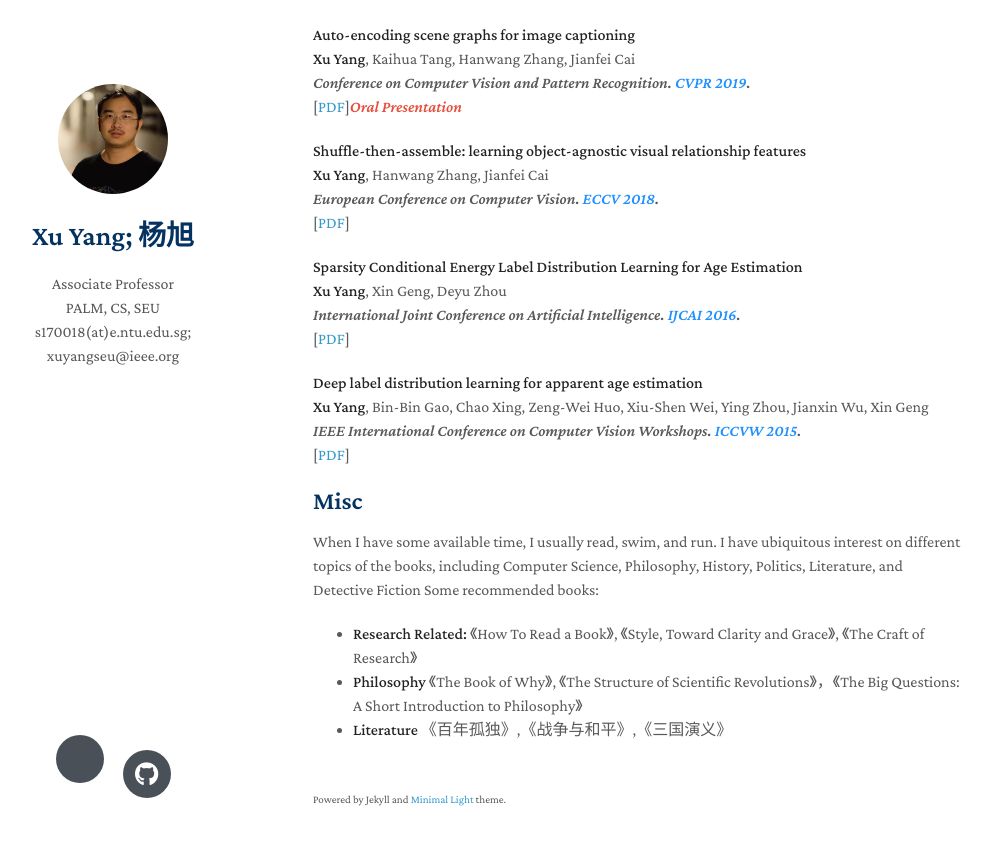
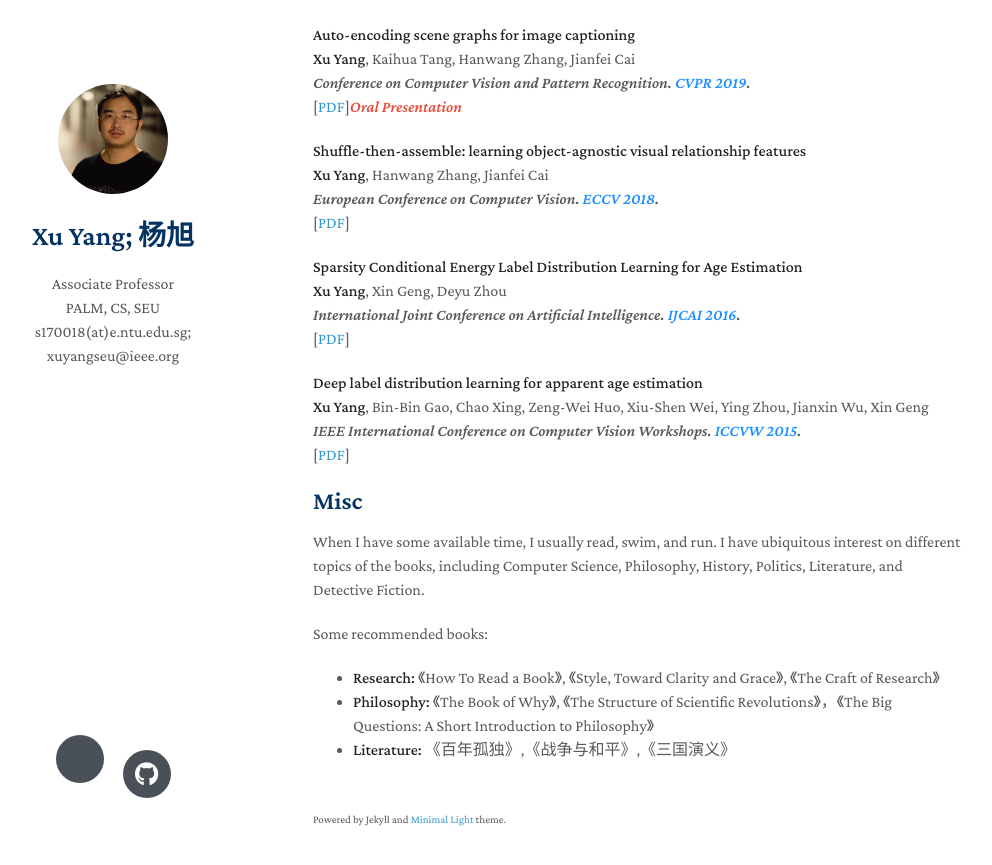
Before and after one commit to yxPALMweb/yxPALMweb.github.io, a Jekyll site: the page built from index.md, in a window 1280 px wide and 900 px high, scrolled down 1143 px. Shown: the top 865 px of the window, without its empty margins (157-1149 px from the left). Built offline with Jekyll 4.4.1, drawn with Linux system fonts in a browser that asks for light colours; nearby versions of some CDN libraries; a style sheet for code colours, icons or effects is not loaded; our own code applies the rules of GitHub Pages for plain Markdown files.

Commit message:
Update index.md

```diff
--- a/index.md
+++ b/index.md
@@ -153,8 +153,9 @@ I have wide interest on AI, especially machine learning and deep learning. In th
 </div>
 
 ## Misc
-When I have some available time, I usually read, swim, and run. I have ubiquitous interest on different topics of the books, including Computer Science, Philosophy, History, Politics, Literature, and Detective Fiction
+When I have some available time, I usually read, swim, and run. I have ubiquitous interest on different topics of the books, including Computer Science, Philosophy, History, Politics, Literature, and Detective Fiction.
+
 Some recommended books:
-- **Research Related:** 《How To Read a Book》, 《Style, Toward Clarity and Grace》, 《The Craft of Research》
-- **Philosophy** 《The Book of Why》, 《The Structure of Scientific Revolutions》，《The Big Questions: A Short Introduction to Philosophy》
-- **Literature** 《百年孤独》,《战争与和平》,《三国演义》
+- **Research:** 《How To Read a Book》, 《Style, Toward Clarity and Grace》, 《The Craft of Research》
+- **Philosophy:** 《The Book of Why》, 《The Structure of Scientific Revolutions》，《The Big Questions: A Short Introduction to Philosophy》
+- **Literature:** 《百年孤独》,《战争与和平》,《三国演义》
```
